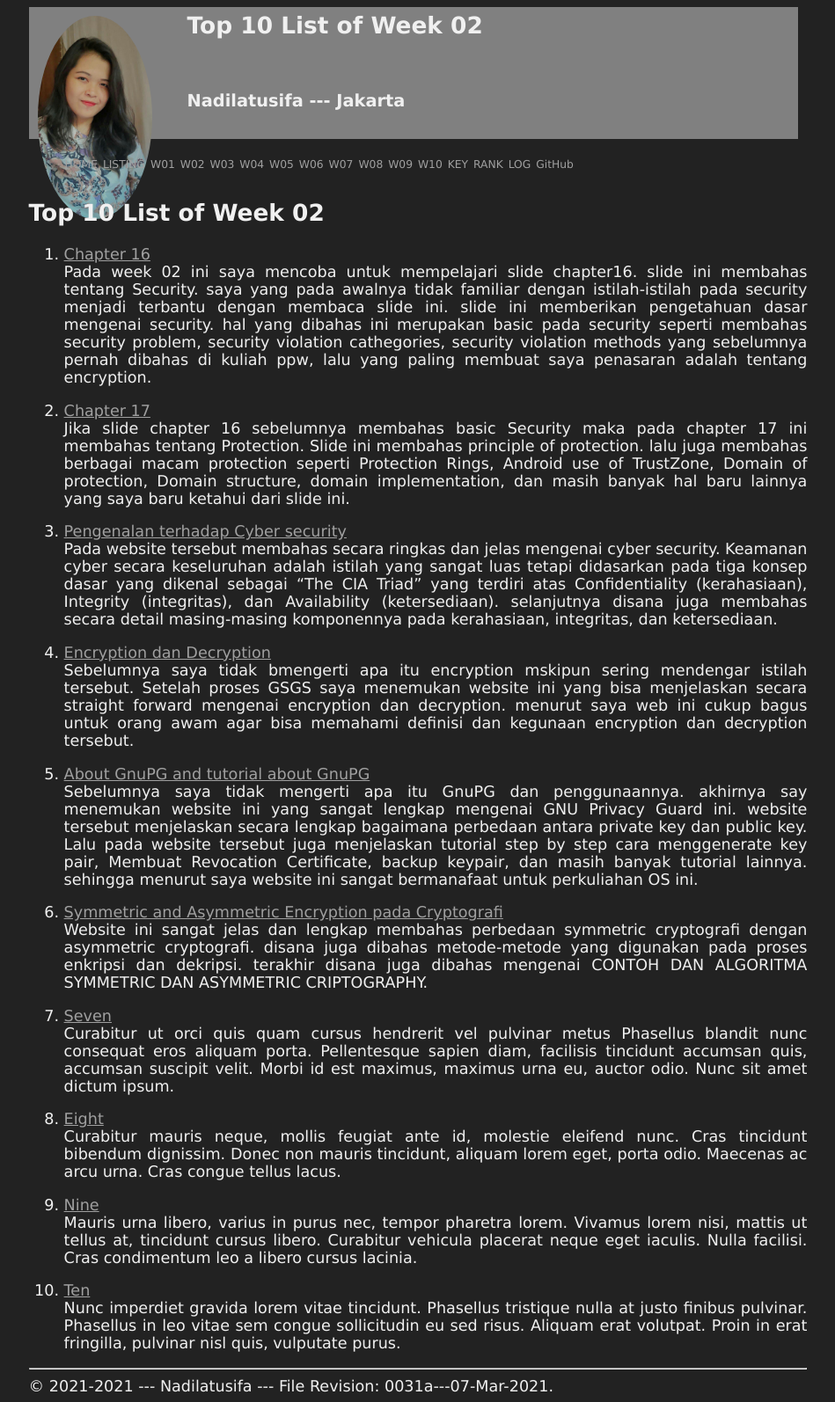
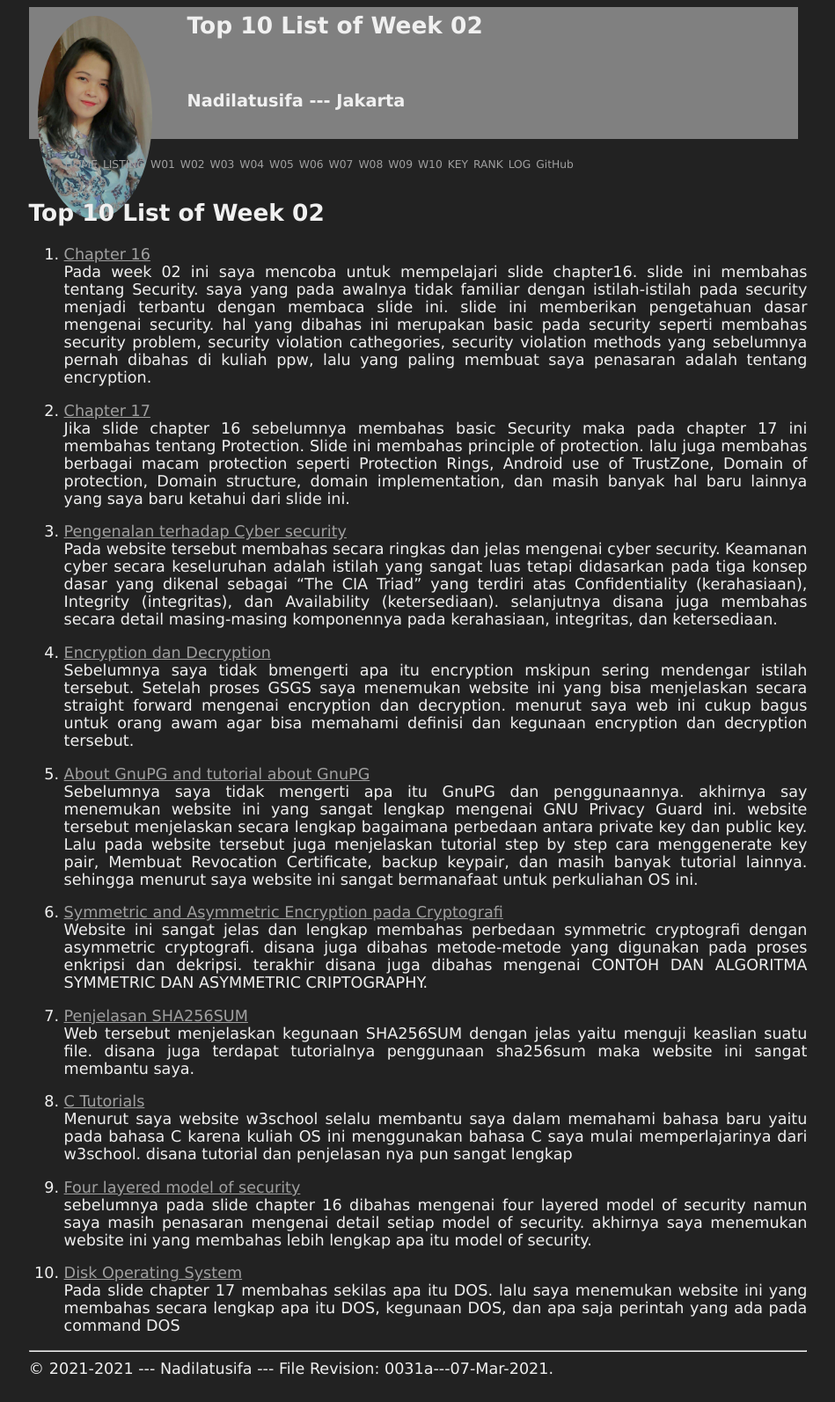
Before and after one commit to nadilatusifa12/os211, a Jekyll site: the page built from w02.md, in a window 1280 px wide. Shown: the whole page at 88% size, without its empty margins (165-1114 px from the left). Built offline with Jekyll 4.4.1, drawn with Linux system fonts in a browser that asks for light colours; our own code applies the rules of GitHub Pages for plain Markdown files.

Commit message:
Update w02.md

```diff
--- a/w02.md
+++ b/w02.md
@@ -36,30 +36,18 @@ Website ini sangat jelas dan lengkap membahas perbedaan symmetric cryptografi de
 disana juga dibahas metode-metode yang digunakan pada proses enkripsi dan dekripsi.
 terakhir disana juga dibahas mengenai CONTOH DAN ALGORITMA SYMMETRIC DAN ASYMMETRIC CRIPTOGRAPHY.
 
-7. [Seven](https://en.wikipedia.org/wiki/7)<br>
-Curabitur ut orci quis quam cursus hendrerit vel pulvinar metus
-Phasellus blandit nunc consequat eros aliquam porta.
-Pellentesque sapien diam, facilisis tincidunt accumsan quis, accumsan suscipit velit.
-Morbi id est maximus, maximus urna eu, auctor odio.
-Nunc sit amet dictum ipsum.
+7. [Penjelasan SHA256SUM](https://www.linuxsec.org/2019/10/sha256sum.html)<br>
+Web tersebut menjelaskan kegunaan SHA256SUM dengan jelas yaitu menguji keaslian suatu file.
+disana juga terdapat tutorialnya penggunaan sha256sum maka website ini sangat membantu saya.
 
-8. [Eight](https://en.wikipedia.org/wiki/8)<br>
-Curabitur mauris neque, mollis feugiat ante id, molestie eleifend nunc.
-Cras tincidunt bibendum dignissim.
-Donec non mauris tincidunt, aliquam lorem eget, porta odio.
-Maecenas ac arcu urna.
-Cras congue tellus lacus.
+8. [C Tutorials](https://www.w3schools.in/c-tutorial/)<br>
+Menurut saya website w3school selalu membantu saya dalam memahami bahasa baru yaitu pada bahasa C
+karena kuliah OS ini menggunakan bahasa C saya mulai memperlajarinya dari w3school. disana tutorial dan penjelasan nya pun sangat lengkap
 
-9. [Nine](https://en.wikipedia.org/wiki/9)<br>
-Mauris urna libero, varius in purus nec, tempor pharetra lorem.
-Vivamus lorem nisi, mattis ut tellus at, tincidunt cursus libero.
-Curabitur vehicula placerat neque eget iaculis.
-Nulla facilisi.
-Cras condimentum leo a libero cursus lacinia.
+9. [Four layered model of security](https://aptika.kominfo.go.id/2017/06/keamanan-jaringan-internet-dan-firewall/)<br>
+sebelumnya pada slide chapter 16 dibahas mengenai four layered model of security namun saya masih penasaran mengenai detail setiap model of security.
+akhirnya saya menemukan website ini yang membahas lebih lengkap apa itu model of security.
 
-10. [Ten](https://en.wikipedia.org/wiki/10)<br>
-Nunc imperdiet gravida lorem vitae tincidunt.
-Phasellus tristique nulla at justo finibus pulvinar.
-Phasellus in leo vitae sem congue sollicitudin eu sed risus.
-Aliquam erat volutpat.
-Proin in erat fringilla, pulvinar nisl quis, vulputate purus.
+10. [Disk Operating System](https://www.dosenpendidikan.co.id/dos-adalah/)<br>
+Pada slide chapter 17 membahas sekilas apa itu DOS.
+lalu saya menemukan website ini yang membahas secara lengkap apa itu DOS, kegunaan DOS, dan apa saja perintah yang ada pada command DOS
```
